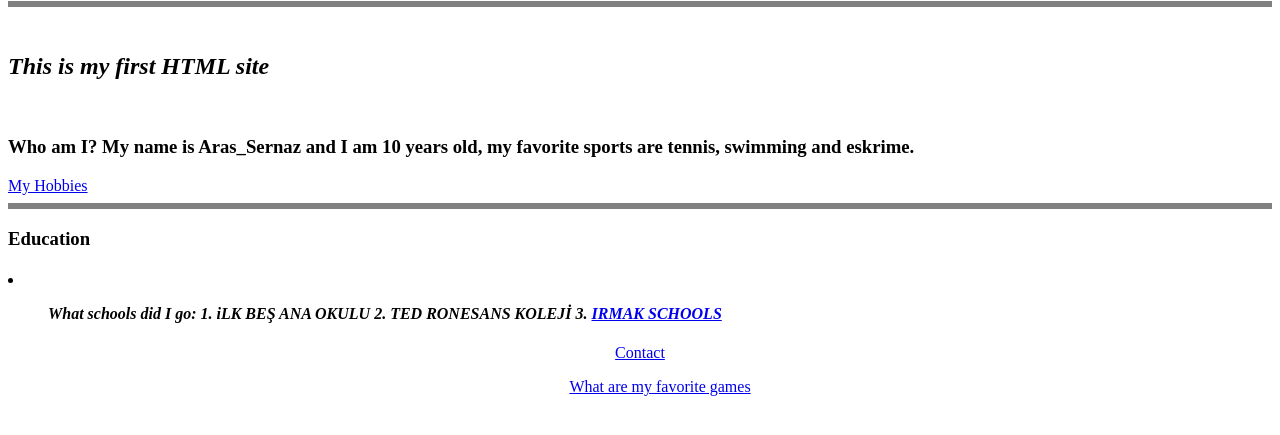
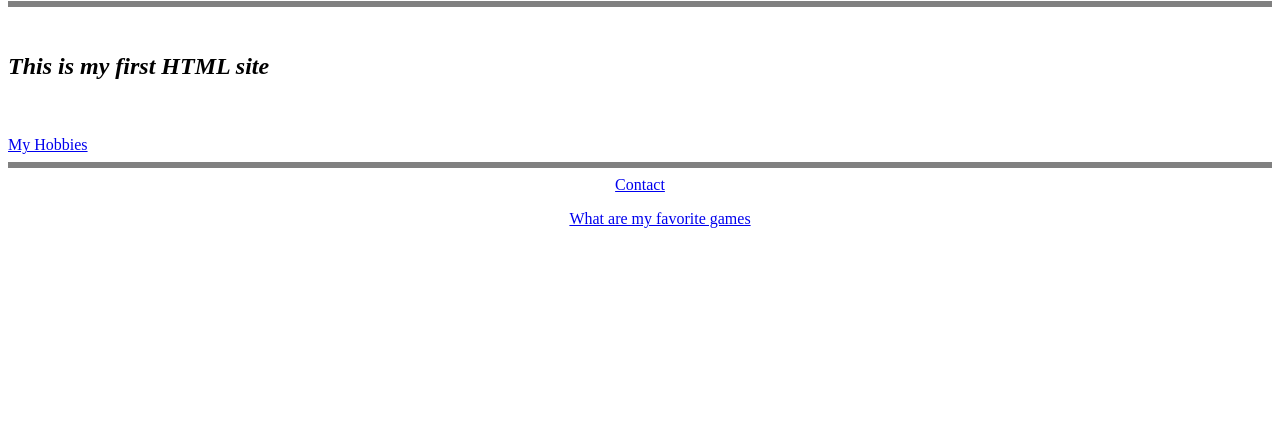
Before and after one commit to ArasSernaz1/cv, a plain HTML site: page My first local site windows file.html in a window 1280 px wide. Shown: the part 167-602 px from the top of the page. Drawn offline with Linux system fonts and the light colour scheme.

Commit message:
Update My first local site windows file.html

```diff
--- a/My first local site windows file.html
+++ b/My first local site windows file.html
@@ -28,18 +28,9 @@
     <h2><em>This is my first <strong>HTML site</strong></em></h2>
     <br>
     <h3>
-      <p>Who am I? My name is Aras_Sernaz and I am 10 years old, my favorite sports are tennis,
-        swimming and eskrime.</p>
     </h3>
     <a href="hobies windows file.html">My Hobbies</a>
     <hr size=6 noshade <br>
-    <h3> Education</h3>
-    <h4>
-      <li><em>
-          <ol>What schools did I go: 1. iLK BEŞ ANA OKULU 2. TED RONESANS KOLEJİ 3. <a href="https://www.irmak.k12.tr/">IRMAK SCHOOLS</a>
-            <ol>
-        </em></li>
-    </H4>
     <center>
       <a href="contact windows file.html">Contact</a>
       <ol>
```
